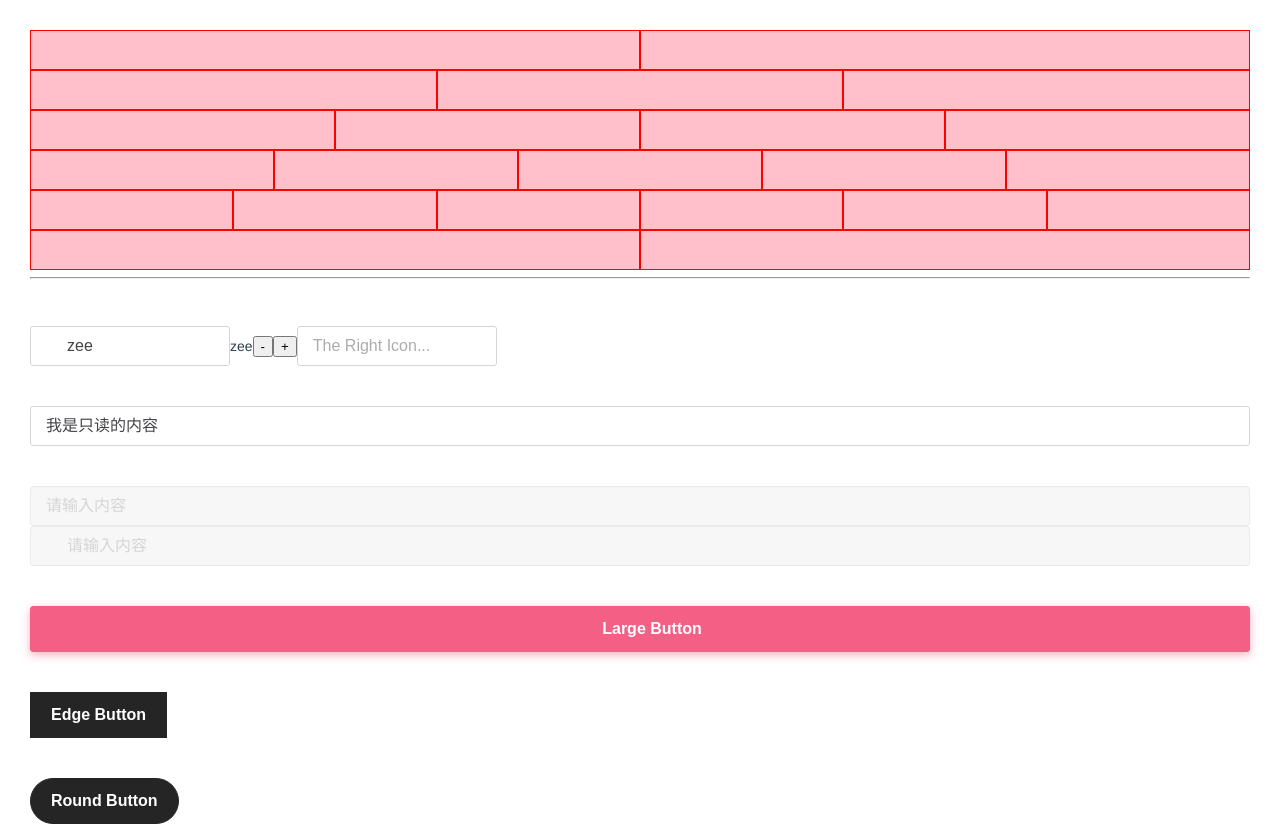
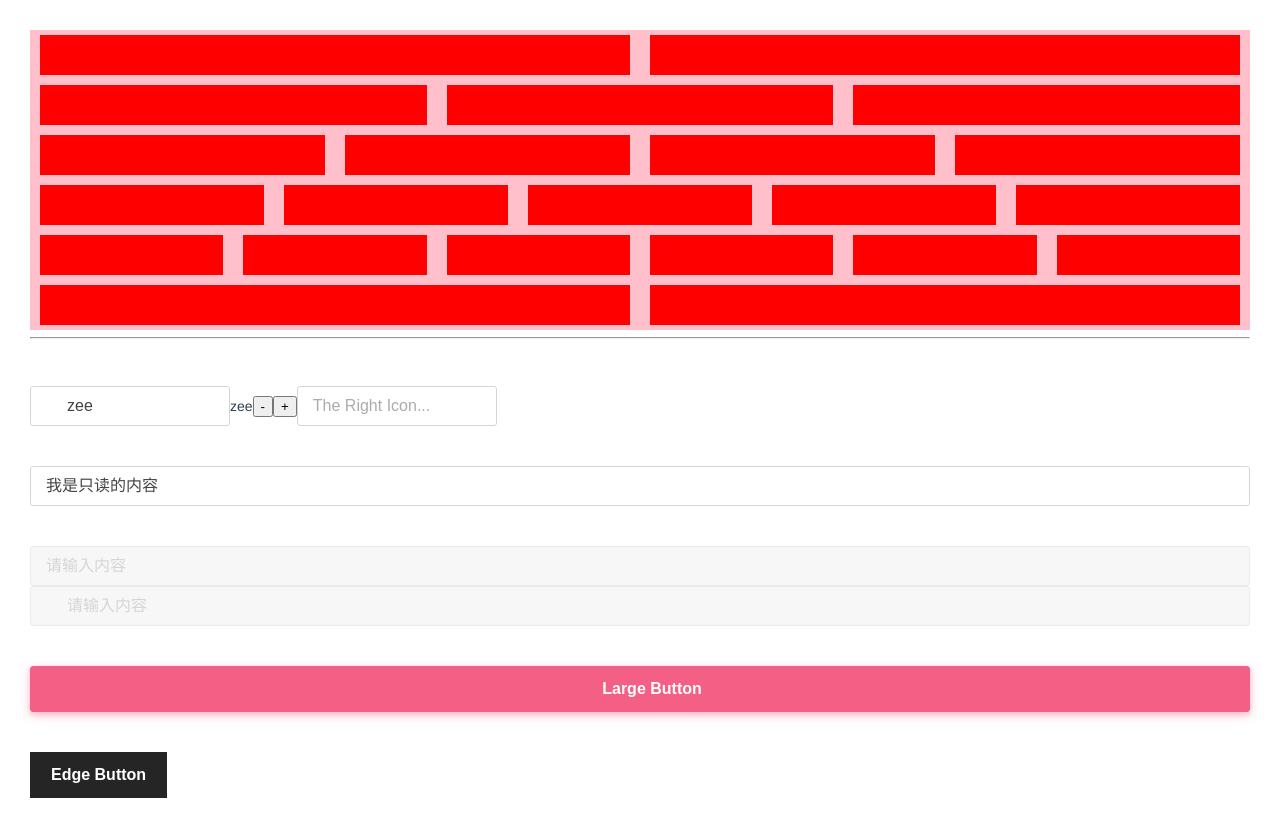
Before and after one commit to funny-man/uzi-vue, a Vue app: page / in a window 1280 px wide. Shown: the top 826 px of the page. Built offline with nearby package versions, Linux system fonts and the light colour scheme.

Commit message:
添加col

```diff
--- a/src/App.vue
+++ b/src/App.vue
@@ -1,38 +1,38 @@
 <template>
   <div id="app">
     <z-row gutter="12020">
-      <z-col class="z-col"></z-col>
-      <z-col class="z-col"></z-col>
+      <z-col class="z-col"><div class="box"></div></z-col>
+      <z-col class="z-col"><div class="box"></div></z-col>
     </z-row>
     <z-row gutter="12020">
-      <z-col class="z-col"></z-col>
-      <z-col class="z-col"></z-col>
-      <z-col class="z-col"></z-col>
+      <z-col class="z-col"><div class="box"></div></z-col>
+      <z-col class="z-col"><div class="box"></div></z-col>
+      <z-col class="z-col"><div class="box"></div></z-col>
     </z-row>
     <z-row gutter="12020">
-      <z-col class="z-col"></z-col>
-      <z-col class="z-col"></z-col>
-      <z-col class="z-col"></z-col>
-      <z-col class="z-col"></z-col>
+      <z-col class="z-col"><div class="box"></div></z-col>
+      <z-col class="z-col"><div class="box"></div></z-col>
+      <z-col class="z-col"><div class="box"></div></z-col>
+      <z-col class="z-col"><div class="box"></div></z-col>
     </z-row>
     <z-row gutter="12020">
-      <z-col class="z-col"></z-col>
-      <z-col class="z-col"></z-col>
-      <z-col class="z-col"></z-col>
-      <z-col class="z-col"></z-col>
-      <z-col class="z-col"></z-col>
+      <z-col class="z-col"><div class="box"></div></z-col>
+      <z-col class="z-col"><div class="box"></div></z-col>
+      <z-col class="z-col"><div class="box"></div></z-col>
+      <z-col class="z-col"><div class="box"></div></z-col>
+      <z-col class="z-col"><div class="box"></div></z-col>
     </z-row>
     <z-row gutter="12020">
-      <z-col class="z-col"></z-col>
-      <z-col class="z-col"></z-col>
-      <z-col class="z-col"></z-col>
-      <z-col class="z-col"></z-col>
-      <z-col class="z-col"></z-col>
-      <z-col class="z-col"></z-col>
+      <z-col class="z-col"><div class="box"></div></z-col>
+      <z-col class="z-col"><div class="box"></div></z-col>
+      <z-col class="z-col"><div class="box"></div></z-col>
+      <z-col class="z-col"><div class="box"></div></z-col>
+      <z-col class="z-col"><div class="box"></div></z-col>
+      <z-col class="z-col"><div class="box"></div></z-col>
     </z-row>
     <z-row gutter="12020">
-      <z-col class="z-col z-col-2"></z-col>
-      <z-col class="z-col z-col-22"></z-col>
+      <z-col :span="2" class="z-col"><div class="box"></div></z-col>
+      <z-col :span="22" class="z-col"><div class="box"></div></z-col>
     </z-row>
     <hr>
     <div class="gap"/>
@@ -186,8 +186,11 @@ export default {
 }
 .z-col {
   background-color: pink;
-  border: 1px solid red;
+}
+.box {
+  background-color: red;
   height: 40px;
+  margin: 5px 10px;
 }
 .gap {
   height: 40px;
--- a/src/components/col/col.vue
+++ b/src/components/col/col.vue
@@ -1,5 +1,7 @@
 <template>
-<div class="z-col"></div>
+<div class="z-col">
+  <slot></slot>
+</div>
 </template>
 
 <script type="text/ecmascript-6">
@@ -18,6 +20,9 @@ export default {
     }
   },
   props: {
+    span: {
+      type: [Number, String]
+    }
   }
 };
 </script>
```
